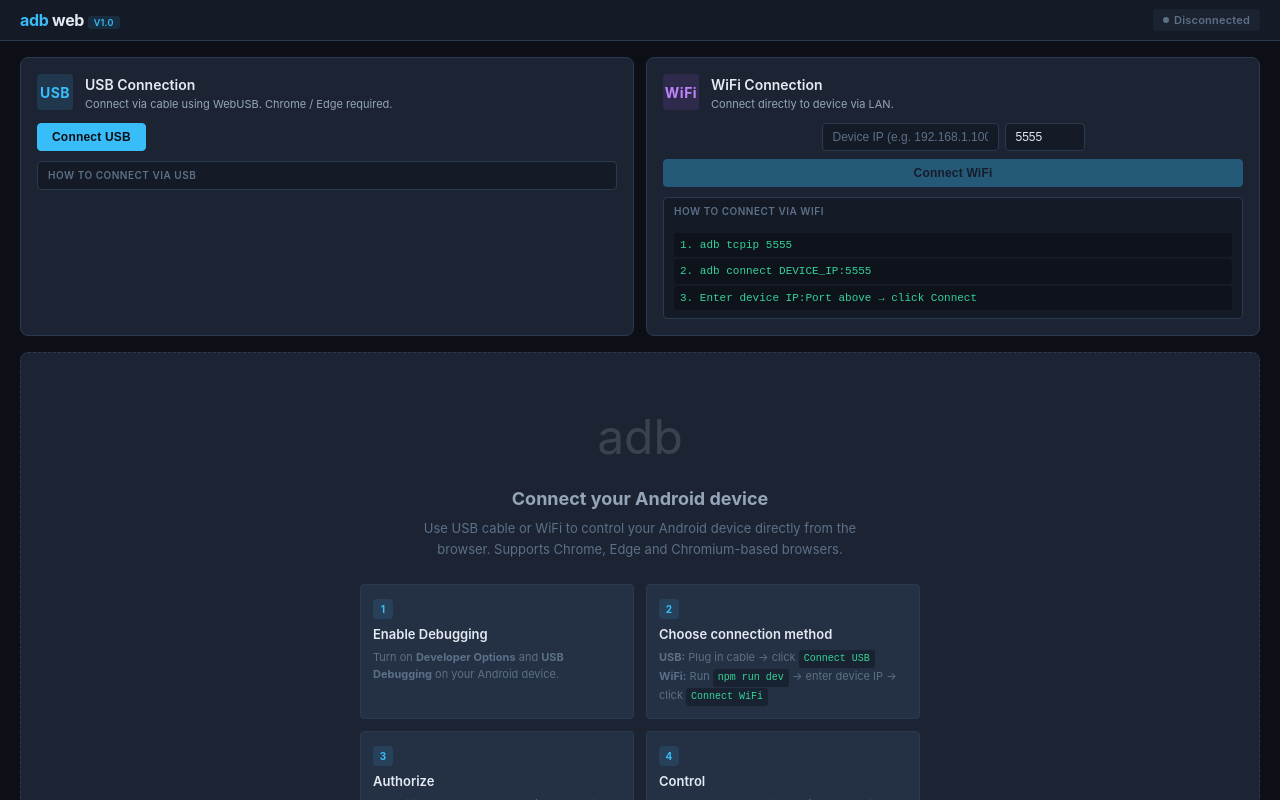
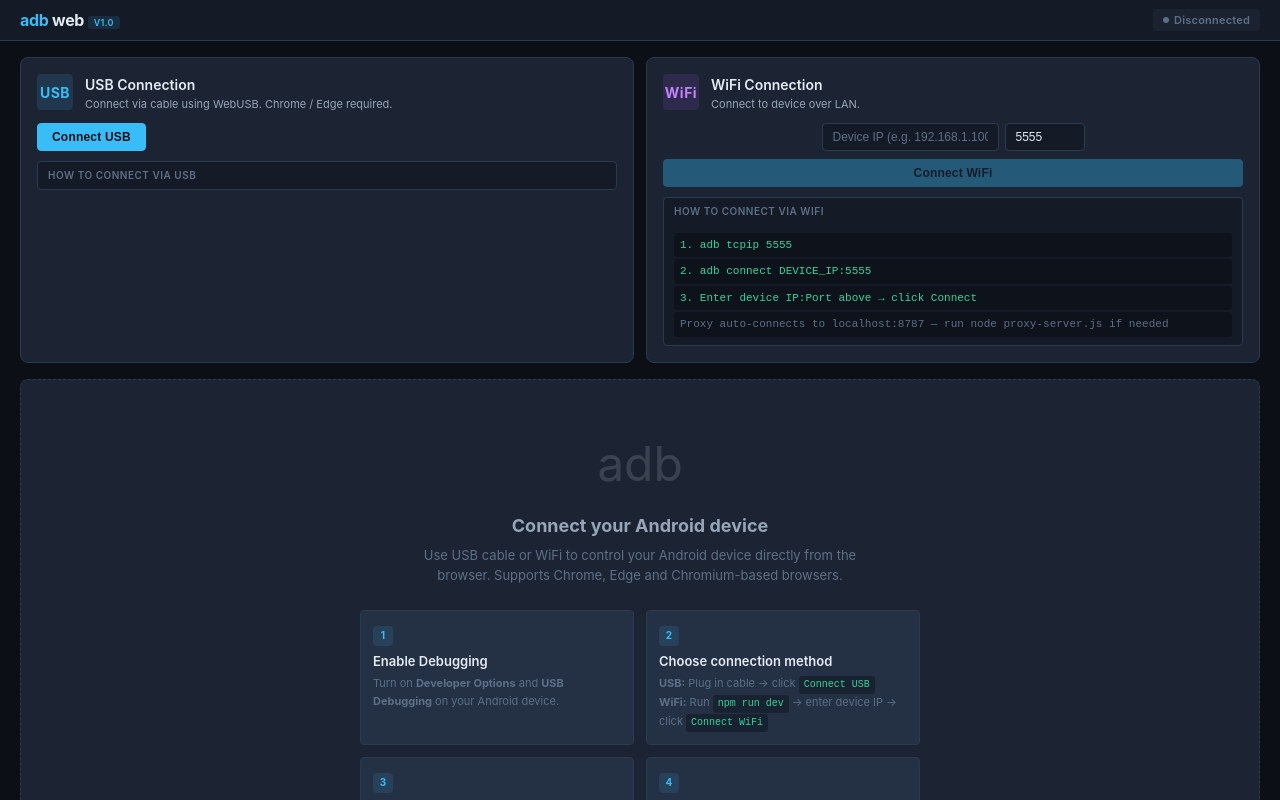
Before and after one commit to Longg249/android-debug-on-web, a Next.js app: page / in a window 1280 px wide. Both pictures are taken after a click on the heading "HOW TO CONNECT VIA WIFI". Shown: the top 800 px of the page. Built offline with nearby package versions, Linux system fonts and the light colour scheme.

Commit message:
refactor: WiFi chỉ cần nhập device IP:Port, proxy host auto default localhost:8787

```diff
--- a/pages/index.js
+++ b/pages/index.js
@@ -661,10 +661,8 @@
   const [deviceInfo, setDeviceInfo] = useState(null)
   const [errMsg, setErrMsg] = useState(null)
   const [tab, setTab] = useState('shell')
-  const isLocal = typeof window !== 'undefined' && (window.location.hostname === 'localhost' || window.location.hostname === '127.0.0.1')
   const [deviceIp, setDeviceIp] = useState('')
   const [devicePort, setDevicePort] = useState('5555')
-  const [proxyHost, setProxyHost] = useState('')
   const [toasts, setToasts] = useState([])
   const [connecting, setConnecting] = useState(false)
 
@@ -691,7 +689,8 @@
 
   const connectUsb = async () => { setErrMsg(null); toast('Connecting USB...', 'info'); await manager.connectUsb() }
   const connectWifi = async () => {
-    const host = isLocal ? window.location.host : proxyHost
+    const isLocal = window.location.hostname === 'localhost' || window.location.hostname === '127.0.0.1'
+    const host = isLocal ? window.location.host : 'localhost:8787'
     const url = `ws://${host}/adb-proxy?target=${deviceIp}:${devicePort}`
     setErrMsg(null); toast('Connecting WiFi...', 'info'); await manager.connectWifi(url)
   }
@@ -758,11 +757,7 @@
               <div className="card-icon wifi">WiFi</div>
               <div className="card-body">
                 <h3>WiFi Connection</h3>
-                {isLocal ? (
-                  <p>Connect directly to device via LAN.</p>
-                ) : (
-                  <p>Requires a proxy server on your LAN. <a href="https://github.com/Longg249/android-debug-on-web" target="_blank" rel="noopener noreferrer" style={{ color: 'var(--accent)' }}>Run locally</a> for zero-config.</p>
-                )}
+                <p>Connect to device over LAN.</p>
               </div>
             </div>
             <div className="card-action" style={{ flexDirection: 'column', gap: 8 }}>
@@ -770,12 +765,8 @@
                 <input value={deviceIp} onChange={e => setDeviceIp(e.target.value)} placeholder="Device IP (e.g. 192.168.1.100)" />
                 <input value={devicePort} onChange={e => setDevicePort(e.target.value)} placeholder="5555" style={{ maxWidth: 80 }} />
               </div>
-              {!isLocal && (
-                <input value={proxyHost} onChange={e => setProxyHost(e.target.value)}
-                  placeholder="Proxy IP:Port (e.g. 192.168.1.50:8787)" />
-              )}
               <button className="btn btn-primary" onClick={connectWifi}
-                disabled={connecting || connected || !deviceIp.trim() || (!isLocal && !proxyHost)}
+                disabled={connecting || connected || !deviceIp.trim()}
                 style={{ width: '100%' }}>
                 {connecting && state === CONNECT_STATE.CONNECTING ? <><span className="spinner" /> Connecting...</> : 'Connect WiFi'}
               </button>
@@ -786,14 +777,8 @@
                 <div className="hint-content">
                   <code>1. adb tcpip 5555</code>
                   <code>2. adb connect {deviceIp || 'DEVICE_IP'}:{devicePort || '5555'}</code>
-                  {isLocal ? (
-                    <code>3. Enter device IP:Port above → click Connect</code>
-                  ) : (
-                    <>
-                      <code>3. On your PC, run: node proxy-server.js {deviceIp || 'DEVICE_IP'}</code>
-                      <code>4. Enter the proxy IP:Port above → click Connect</code>
-                    </>
-                  )}
+                  <code>3. Enter device IP:Port above → click Connect</code>
+                  <code style={{ color: 'var(--text-muted)' }}>Proxy auto-connects to localhost:8787 — run node proxy-server.js if needed</code>
                 </div>
               </details>
             </div>
```
